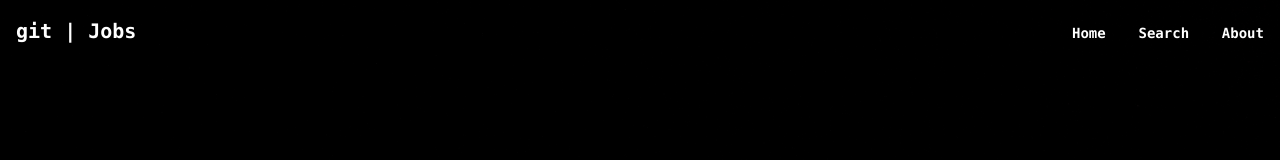
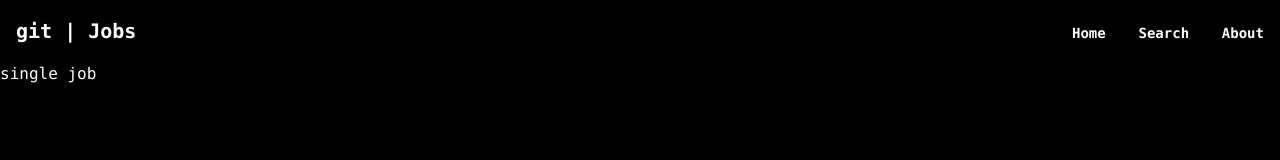
Before and after one commit to inblack67/git-Jobs, a React (Create React App) app: page /jobs/1 in a window 1280 px wide. Shown: the top 160 px of the page. Built offline with nearby package versions, Linux system fonts and the light colour scheme.

Commit message:
404 Not Found

```diff
--- a/src/App.jsx
+++ b/src/App.jsx
@@ -7,6 +7,8 @@ import Home from './components/Home';
 import Navbar from './components/Navbar';
 import About from './components/About';
 import SearchJobs from './components/SearchJobs';
+import SingleJobs from './components/SingleJobs';
+import NotFound from './components/NotFound';
 
 import './App.css';
 
@@ -25,6 +27,8 @@ function App() {
             <Route exact path='/' component={Home} />
             <Route exact path='/search-jobs' component={SearchJobs} />
             <Route exact path='/about' component={About} />
+            <Route exact path='/jobs/:id' component={SingleJobs} />
+            <Route component={NotFound} />
           </Switch>
         </Router>
       </div>
--- a/src/components/JobItem.jsx
+++ b/src/components/JobItem.jsx
@@ -20,7 +20,7 @@ const JobItem = ({ job: { company, company_logo, company_url, description, how_t
             </div>
             <div className='p-8'>
                 <div className='uppercase flex items-baseline justify-around'>
-                    <span>
+                    <span className='truncate'>
                         {title}
                     </span>
                     <span className='bg-red-500 px-4 py-2 font-bold rounded-full text-xs'>
--- /dev/null
+++ b/src/components/NotFound.jsx
@@ -0,0 +1,15 @@
+import React from 'react'
+import { Link } from 'react-router-dom'
+
+const NotFound = () => {
+    return (
+        <div className='container mx-auto'>
+            <div className="text-4xl mt-4 font-semibold text-red-500">404 Not Found</div>
+            <div className='text-xl py-2'>
+                <Link to='/' className='btn bg-indigo-500'>Back Home</Link>
+            </div>
+        </div>
+    )
+}
+
+export default NotFound
--- /dev/null
+++ b/src/components/SingleJobs.jsx
@@ -0,0 +1,11 @@
+import React from 'react'
+
+const SingleJobs = () => {
+    return (
+        <div>
+            single job
+        </div>
+    )
+}
+
+export default SingleJobs
```
